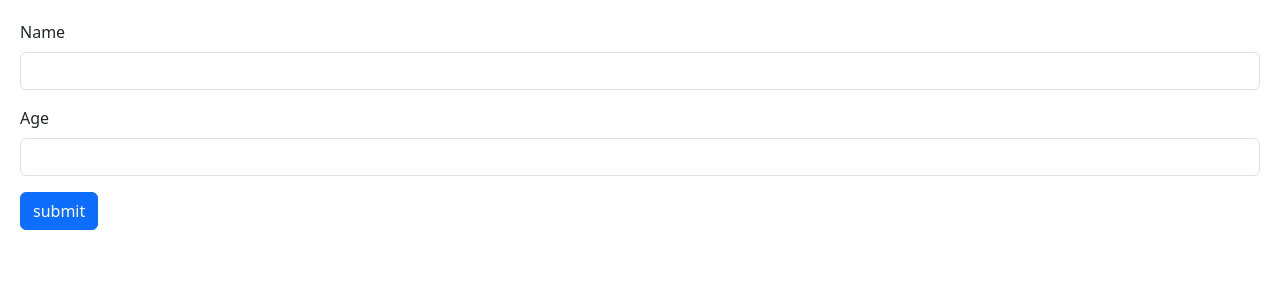
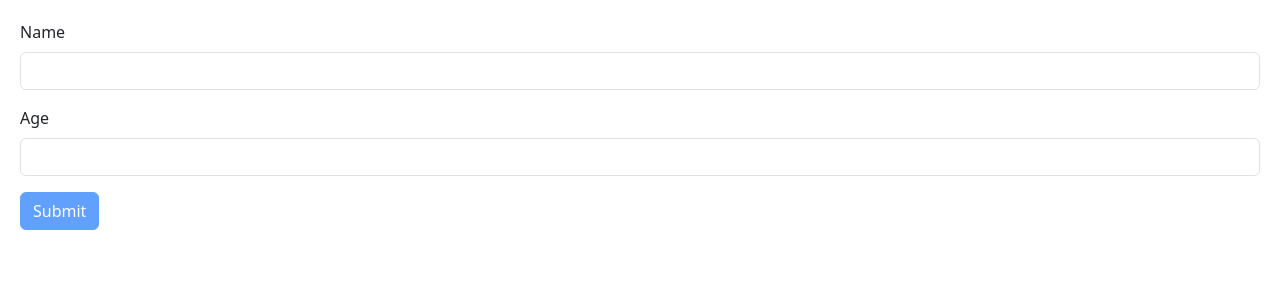
Before and after one commit to Abdullokh-dev/React, a React (Vite) app: page / in a window 1280 px wide. Shown: the top 300 px of the page. Built offline with nearby package versions, Linux system fonts and the light colour scheme.

Commit message:
Disabling Submit Button

```diff
--- a/src/components/Form.tsx
+++ b/src/components/Form.tsx
@@ -13,7 +13,7 @@ const schema = z.object({
 type FormData = z.infer<typeof schema>;
 
 function Form() {
-  const { register, handleSubmit, formState: {errors} } = useForm<FormData>({ resolver: zodResolver(schema) });
+  const { register, handleSubmit, formState: {errors, isValid} } = useForm<FormData>({ resolver: zodResolver(schema) });
   const onSubmit = (data: FieldValues) => console.log(data);
 
   return (
@@ -35,7 +35,7 @@ function Form() {
         { errors.age && <p className={'text-danger'}>{errors.age.message}</p> }
       </div>
 
-      <button type="submit" className="btn btn-primary">submit</button>
+      <button disabled={!isValid} type="submit" className="btn btn-primary">Submit</button>
     </form>
   )
 }
```
